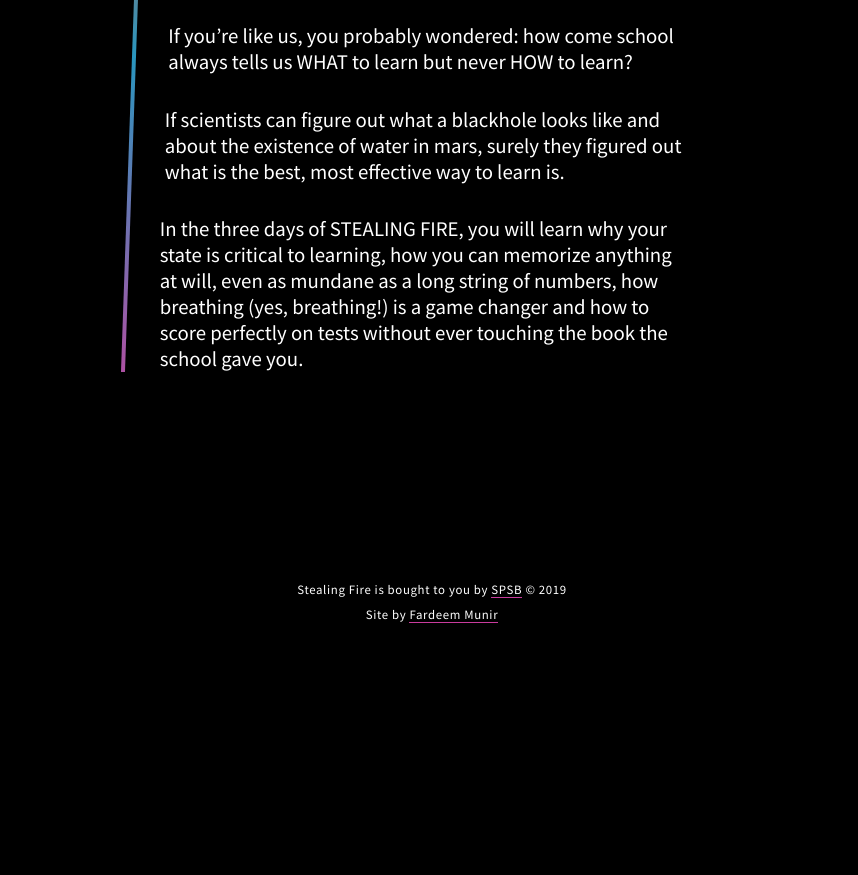
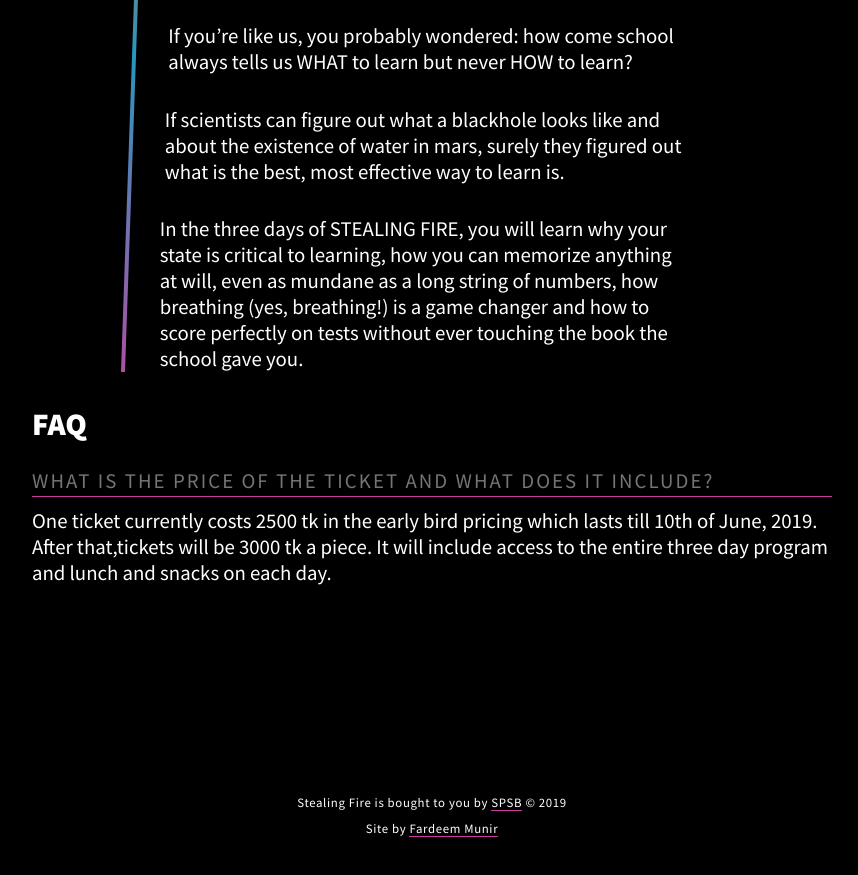
Before and after one commit to fardeem/stealing-fire, an Eleventy site: page site/index.njk in a window 1280 px wide. Shown: the part 3802-4677 px from the top of the page, without its empty margins (208-1066 px from the left). Before the commit the page ends 4481 px from the top, so only its background shows below. Built offline with nearby package versions, Linux system fonts and the light colour scheme; Eleventy itself is replaced by a stand-in of ours; files that its build step writes are made by us from their sources.

Commit message:
Add a faq section

```diff
--- /dev/null
+++ b/site/faq/cost.md
@@ -0,0 +1,5 @@
+---
+tags: faq
+question: What is the price of the ticket and what does it include?
+---
+One ticket currently costs 2500 tk in the early bird pricing which lasts till 10th of June, 2019. After that,tickets will be 3000 tk a piece. It will include access to the entire three day program and lunch and snacks on each day.
--- a/site/index.njk
+++ b/site/index.njk
@@ -38,7 +38,7 @@ layout: layouts/base.njk
         <img src="{{ section.data.image }}" alt="">
       {% endif %}
 
-      <div class="group">
+      <div class="group container--text">
         {% if section.data.title %}
           <h1>{{ section.data.title }}</h1>
         {% endif %}
@@ -49,3 +49,18 @@ layout: layouts/base.njk
     {%- endfor -%}
   </div>
 </section>
+
+<section class="s-faq">
+  <div class="container container--text">
+    <h1>FAQ</h1>
+
+    <dl class="s-lead__list">
+      {%- for question in collections.faq -%}
+
+        <dt>{{ question.data.question }}</dt>
+        <dd>{{ question.templateContent | safe }}</dd>
+
+      {%- endfor -%}
+    </dl>
+  </div>
+</section>
--- /dev/null
+++ b/styles/_faq.scss
@@ -0,0 +1,5 @@
+.s-faq {
+  border-top: 1px solid $pink;
+  padding-top: 2rem;
+  margin-top: 8rem;
+}
--- a/styles/main.scss
+++ b/styles/main.scss
@@ -7,4 +7,5 @@ $black: #142E3B;
 @import "./lead";
 @import "./buy";
 @import "./group";
+@import "./faq";
 @import "./footer";
```
